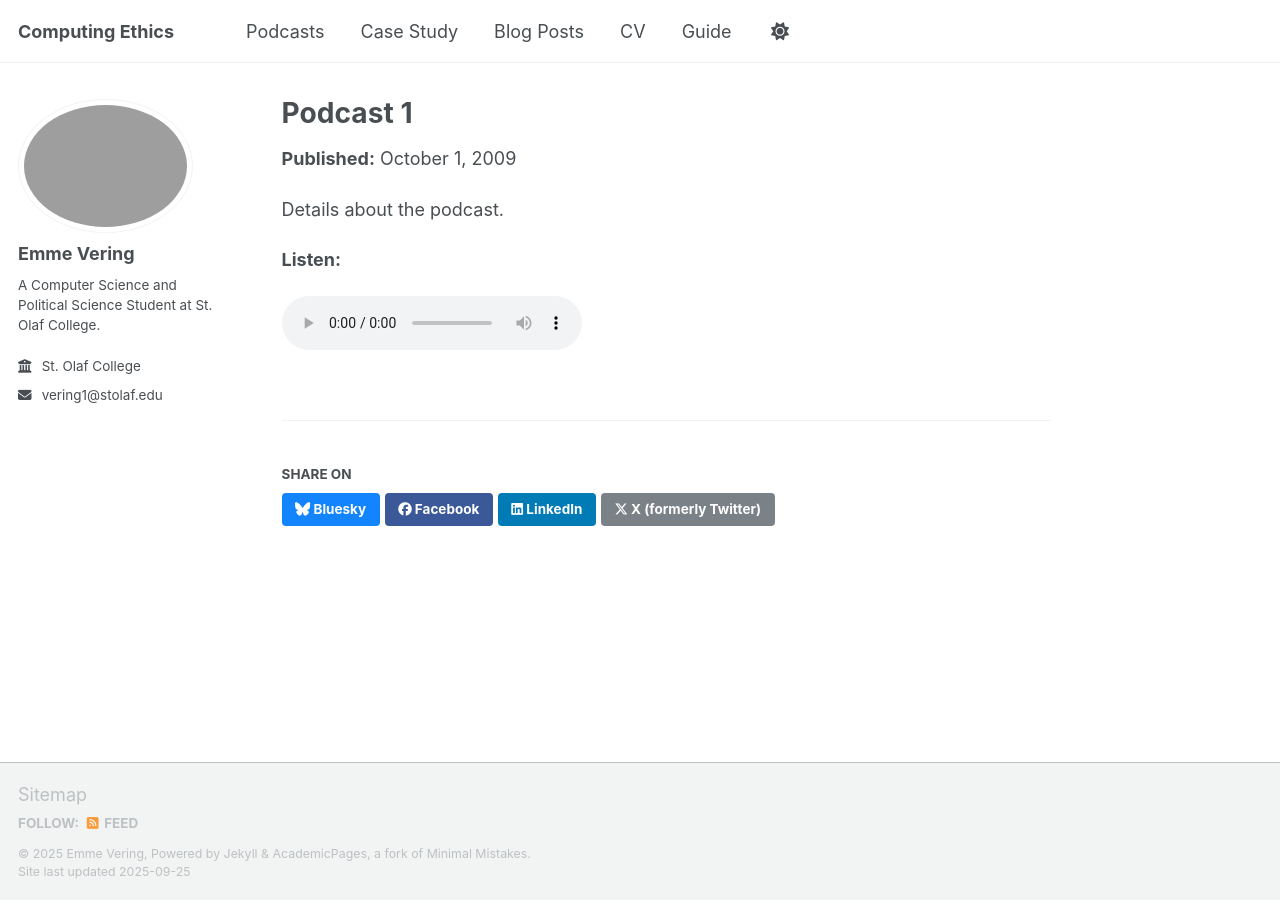
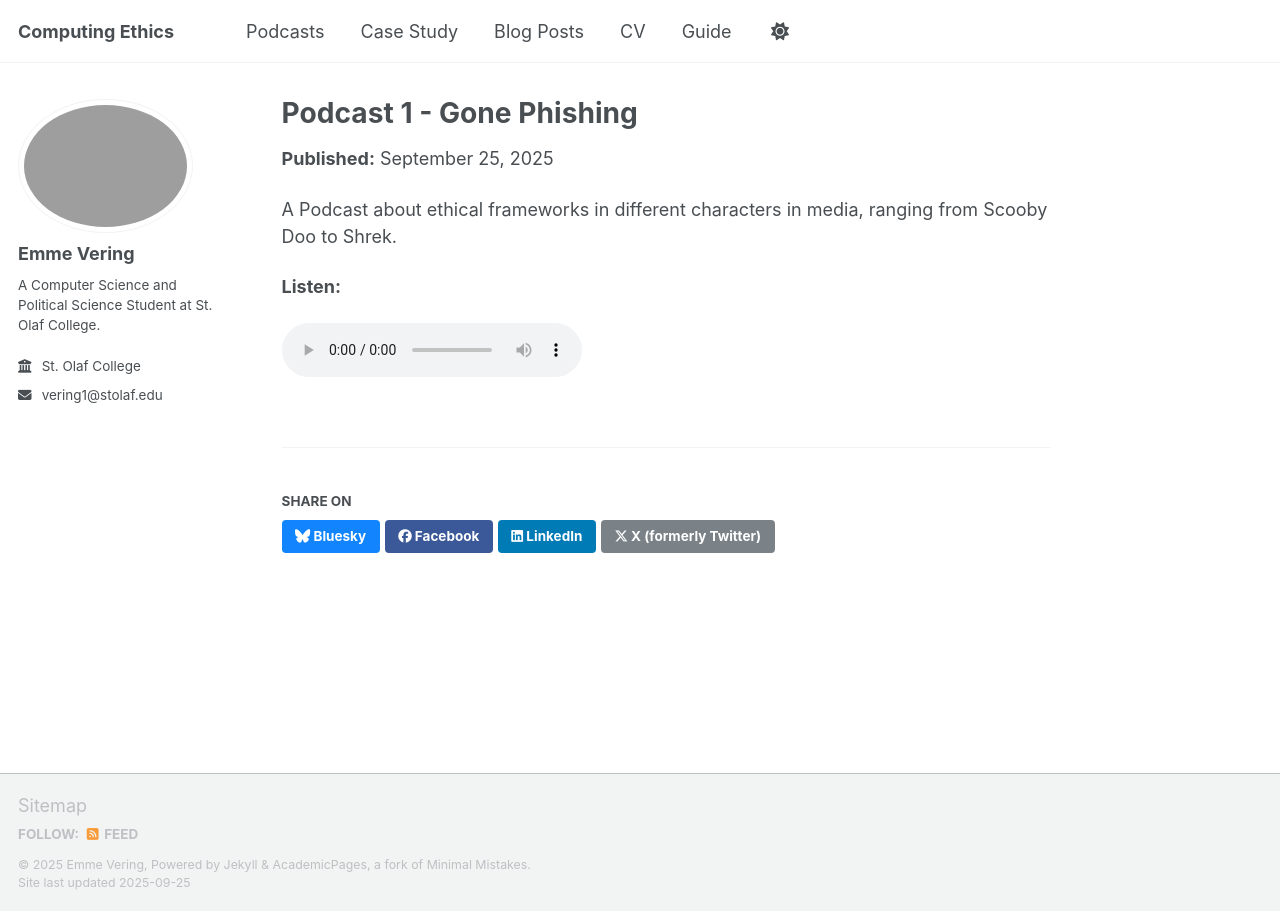
Before and after one commit to vering11/ethics_fall2025, a Jekyll site: the page built from _podcasts/podcast1.md, in a window 1280 px wide. Built offline with Jekyll 4.4.1, drawn with Linux system fonts in a browser that asks for light colours; a script that is not in the unit is left out.

Commit message:
Podcast Blog Post

```diff
--- a/_podcasts/podcast1.md
+++ b/_podcasts/podcast1.md
@@ -1,9 +1,9 @@
 ---
-title: "Podcast 1"
+title: "Podcast 1 - Gone Phishing"
 collection: podcasts
 permalink: /podcasts/podcast1
-excerpt: "Let's chat about ethical frameworks in X,Y,Z."
-date: 2009-10-01
-audio: ethics_fall2025/files/strings.mp3
+excerpt: "Let's chat about ethical frameworks in Shrek, Scooby Doo, and Despicable Me."
+date: 2025-09-25
+audio: ethics_fall2025/files/Vering_Hansen_Podcast1.mp4
 ---
-Details about the podcast.
+A Podcast about ethical frameworks in different characters in media, ranging from Scooby Doo to Shrek.
```
Also changed, not shown: _posts/2025-09-25-blog-post-3.md (deleted, +0 -13 lines), 1 other file.
